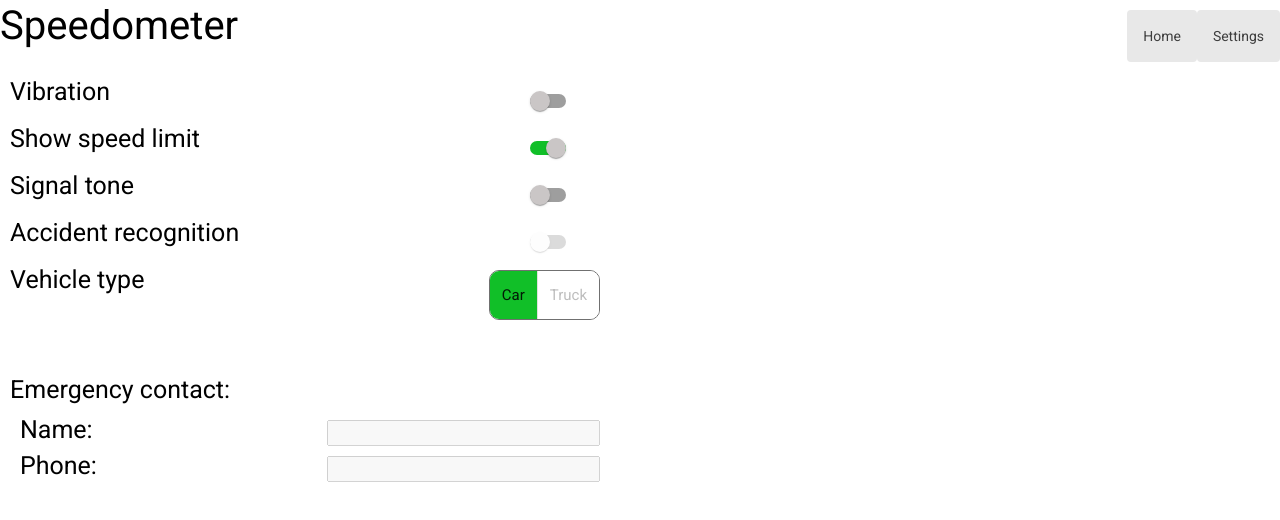
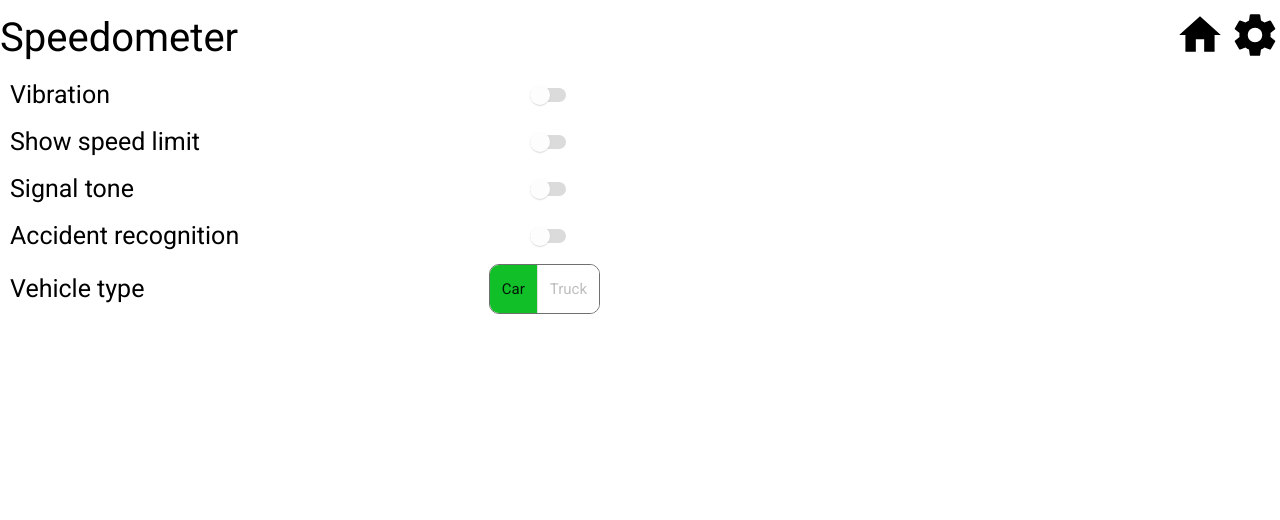
Before and after one commit to annaric/smartSpedometer, an Angular app: page /settings in a window 1280 px wide. Shown: the top 520 px of the page. Built offline with nearby package versions, Linux system fonts and the light colour scheme.

Commit message:
made app more beautiful

```diff
--- a/src/app/app.component.css
+++ b/src/app/app.component.css
@@ -1,24 +1,46 @@
-.container {
+header {
   display: grid;
   grid-template-columns: auto auto;
+  height: 7%;
 }
 
-h1 {
+div {
   font-size: 40px;
-  margin-top: 10px;
+  justify-self: start;
+  align-self: center;
 }
 
 nav {
   justify-self: end;
+  align-self: center;
 }
 
 nav a {
+  margin-left: 5px;
   justify-content: center;
-  padding: 1rem;
   text-decoration: none;
   margin-top: 10px;
+  margin-bottom: 10px;
   display: inline-block;
-  background-color: #e8e8e8;
-  color: #3d3d3d;
   border-radius: 4px;
 }
+
+svg {
+  color: black;
+  width: 50px;
+}
+
+@media screen and (max-width: 500px) {
+  header {
+    height: 15%;
+  }
+
+  div {
+    font-size: 25px;
+    align-self: center;
+  }
+  svg {
+    width:40px;
+  }
+
+}
--- a/src/app/app.component.html
+++ b/src/app/app.component.html
@@ -1,8 +1,16 @@
-<div class="container">
-  <h1>Speedometer</h1>
+<header>
+  <div> Speedometer </div>
   <nav>
-    <a routerLink="/home">Home</a>
-    <a routerLink="/settings">Settings</a>
+    <a routerLink="/home">
+      <svg id="home-icon" viewBox="0 0 24 24">
+        <path fill="currentColor" d="M10,20V14H14V20H19V12H22L12,3L2,12H5V20H10Z" />
+      </svg>
+    </a>
+    <a routerLink="/settings">
+      <svg id="settings-icon" viewBox="0 0 24 24">
+        <path fill="currentColor" d="M12,15.5A3.5,3.5 0 0,1 8.5,12A3.5,3.5 0 0,1 12,8.5A3.5,3.5 0 0,1 15.5,12A3.5,3.5 0 0,1 12,15.5M19.43,12.97C19.47,12.65 19.5,12.33 19.5,12C19.5,11.67 19.47,11.34 19.43,11L21.54,9.37C21.73,9.22 21.78,8.95 21.66,8.73L19.66,5.27C19.54,5.05 19.27,4.96 19.05,5.05L16.56,6.05C16.04,5.66 15.5,5.32 14.87,5.07L14.5,2.42C14.46,2.18 14.25,2 14,2H10C9.75,2 9.54,2.18 9.5,2.42L9.13,5.07C8.5,5.32 7.96,5.66 7.44,6.05L4.95,5.05C4.73,4.96 4.46,5.05 4.34,5.27L2.34,8.73C2.21,8.95 2.27,9.22 2.46,9.37L4.57,11C4.53,11.34 4.5,11.67 4.5,12C4.5,12.33 4.53,12.65 4.57,12.97L2.46,14.63C2.27,14.78 2.21,15.05 2.34,15.27L4.34,18.73C4.46,18.95 4.73,19.03 4.95,18.95L7.44,17.94C7.96,18.34 8.5,18.68 9.13,18.93L9.5,21.58C9.54,21.82 9.75,22 10,22H14C14.25,22 14.46,21.82 14.5,21.58L14.87,18.93C15.5,18.67 16.04,18.34 16.56,17.94L19.05,18.95C19.27,19.03 19.54,18.95 19.66,18.73L21.66,15.27C21.78,15.05 21.73,14.78 21.54,14.63L19.43,12.97Z" />
+      </svg>
+    </a>
   </nav>
-</div>
+</header>
 <router-outlet></router-outlet>
--- a/src/app/home/home.component.css
+++ b/src/app/home/home.component.css
@@ -6,12 +6,26 @@
 
 .container {
   width: 100%;
-  background-color: #99EEA4;
+  height: 93%;
   display: grid;
-  grid-template-rows: 1fr 3fr 1fr;
+  grid-template-rows: 3fr 1fr;
   grid-template-columns: auto auto;
   grid-auto-rows: minmax(50px, auto);
+  background-color: var(--background-color, #99EEA4);
 }
+
+.slow-enough {
+  --background-color: #99EEA4;
+}
+
+.medium-fast {
+  --background-color: #eeee99;
+}
+
+.too-fast {
+  --background-color: #fe6868;
+}
+
 #speed-bubble {
   margin-top: 50px;
   display: flex;
@@ -23,9 +37,9 @@
   grid-column: auto / span 2;
   background-color: white;
   border-radius: 100%;
-  font-size: 100px;
-  width: 265px;
-  height: 265px;
+  font-size: 150px;
+  width: 400px;
+  height: 400px;
 }
 
 #speed-limit {
@@ -34,15 +48,30 @@
   justify-content: center;
   text-align: center;
   /*font-family: 'SpeedLimitFont';*/
-  font-size: 40px;
+  font-size: 90px;
   justify-self: flex-start;
-  width: 100px;
-  height: 100px;
+  width: 200px;
+  height: 200px;
   border-radius: 100px;
   background-image: url("../../assets/image/speedLimit.png");
   background-size: cover;
   bottom: 0;
   position: absolute;
   margin: 10px;
+}
 
+@media screen and (max-width: 500px) {
+  #homeBody {
+    height: 85%
+  }
+  #speed-limit {
+    width: 100px;
+    height: 100px;
+    font-size: 40px;
+  }
+  #speed-bubble {
+    font-size: 100px;
+    width: 265px;
+    height: 265px;
+  }
 }
--- a/src/app/home/home.component.html
+++ b/src/app/home/home.component.html
@@ -1,4 +1,4 @@
 <div class="container">
-  <div id="speed-bubble"> <div> {{ speedValue }} </div></div> <!--async pipe nachlesen-->
-  <!--div id="speed-limit"> {{ speedLimit }} </div-->
+  <div id="speed-bubble"> {{ speedValue }} </div>
+  <div *ngIf="showSpeedLimit" id="speed-limit"> {{ speedLimit }} </div>
 </div>
--- a/src/app/home/home.component.ts
+++ b/src/app/home/home.component.ts
@@ -1,4 +1,4 @@
-import {Component, OnInit} from '@angular/core';
+import {Component, OnInit, OnDestroy} from '@angular/core';
 
 
 @Component({
@@ -6,16 +6,23 @@
   templateUrl: './home.component.html',
   styleUrls: ['./home.component.css'],
 })
-export class HomeComponent implements OnInit {
+export class HomeComponent implements OnInit, OnDestroy {
   speedValue: any = 0;
-  speedLimit: any = 0;
+  speedLimit: any = 50;
   location = null;
   oldLocation: any = null;
+  showSpeedLimit = true;
+  intervalId: any;
+  vibration: boolean;
+  signalTone: boolean;
   constructor() {
   }
   ngOnInit(): void {
     this.getLocation();
-    setInterval(() => this.getSpeed(), 1000);
+    this.intervalId = setInterval(() => this.getSpeed(), 1000);
+  }
+  ngOnDestroy(): void {
+    clearInterval(this.intervalId);
   }
   getSpeed(): void {
     this.getLocation();
@@ -25,13 +32,7 @@
       const newLatitude = this.location.coords.latitude;
       const newLongitude = this.location.coords.longitude;
       const dist = this.getDistance(oldLatitude, oldLongitude, newLatitude, newLongitude);
-      console.log('this.oldLocation.timestamp');
-      console.log(this.oldLocation.timestamp);
-      console.log('this.location.timestamp');
-      console.log(this.location.timestamp);
       const time = ((this.location.timestamp) - this.oldLocation.timestamp) / 1000.0;
-      console.log('time');
-      console.log(time);
       let speedMps = 0;
       if (time !== 0) {
         speedMps = dist / time;
@@ -82,7 +83,6 @@
       // Distance in Metres
       return r * theta;
     }
-
   error(err): void {
     console.warn(`ERROR(${err.code}): ${err.message}`);
     localStorage.setItem('location', null);
@@ -90,10 +90,6 @@
   succes(pos): void {
     this.oldLocation = this.location;
     this.location = pos;
-    console.log('Your current position is:');
-    console.log(`Latitude : ${this.location.coords.latitude}`);
-    console.log(`Longitude: ${this.location.coords.longitude}`);
-    console.log(`More or less ${this.location.coords.accuracy} meters.`);
   }
 
 }
--- a/src/app/settings/settings.component.css
+++ b/src/app/settings/settings.component.css
@@ -41,6 +41,7 @@
 .settings-text {
   top: 50%;
   margin-left: 10px;
+  align-self: center;
 }
 
 .emergency-label {
--- a/src/app/settings/settings.component.html
+++ b/src/app/settings/settings.component.html
@@ -1,12 +1,12 @@
 <div class="container">
   <div class="settings-text">Vibration</div>
-  <mat-slide-toggle></mat-slide-toggle>
+  <mat-slide-toggle disabled></mat-slide-toggle>
 
   <div class="settings-text">Show speed limit</div>
-  <mat-slide-toggle checked></mat-slide-toggle>
+  <mat-slide-toggle disabled></mat-slide-toggle>
 
   <div class="settings-text">Signal tone</div>
-  <mat-slide-toggle></mat-slide-toggle>
+  <mat-slide-toggle disabled></mat-slide-toggle>
 
   <div class="settings-text">Accident recognition</div>
   <mat-slide-toggle disabled></mat-slide-toggle>
@@ -17,9 +17,9 @@
     <mat-button-toggle value="truck" disabled>Truck</mat-button-toggle>
   </mat-button-toggle-group>
 
-  <div class="emergency-contact">Emergency contact:</div>
-  <div class="emergency-label">Name:</div>
-  <input type="text" name="spind" value="" disabled>
-  <div class="emergency-label">Phone:</div>
-  <input type="text" name="spind" value="" disabled>
+  <div *ngIf="accidentRecognition" class="emergency-contact">Emergency contact:</div>
+  <div *ngIf="accidentRecognition" class="emergency-label">Name:</div>
+  <input *ngIf="accidentRecognition" type="text" name="spind" value="">
+  <div *ngIf="accidentRecognition" class="emergency-label">Phone:</div>
+  <input *ngIf="accidentRecognition" type="text" name="spind" value="">
 </div>
```
